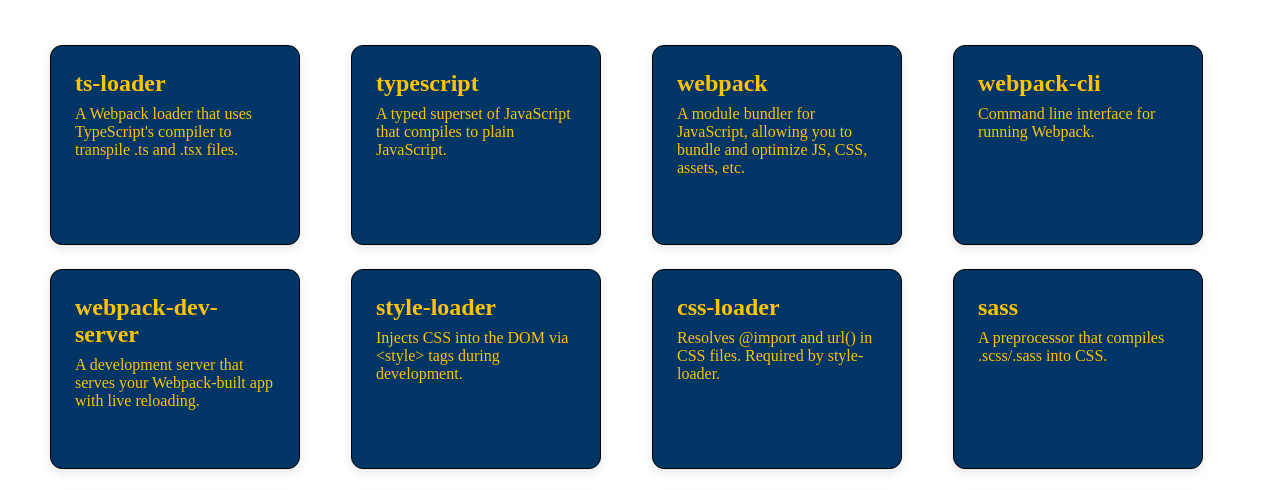
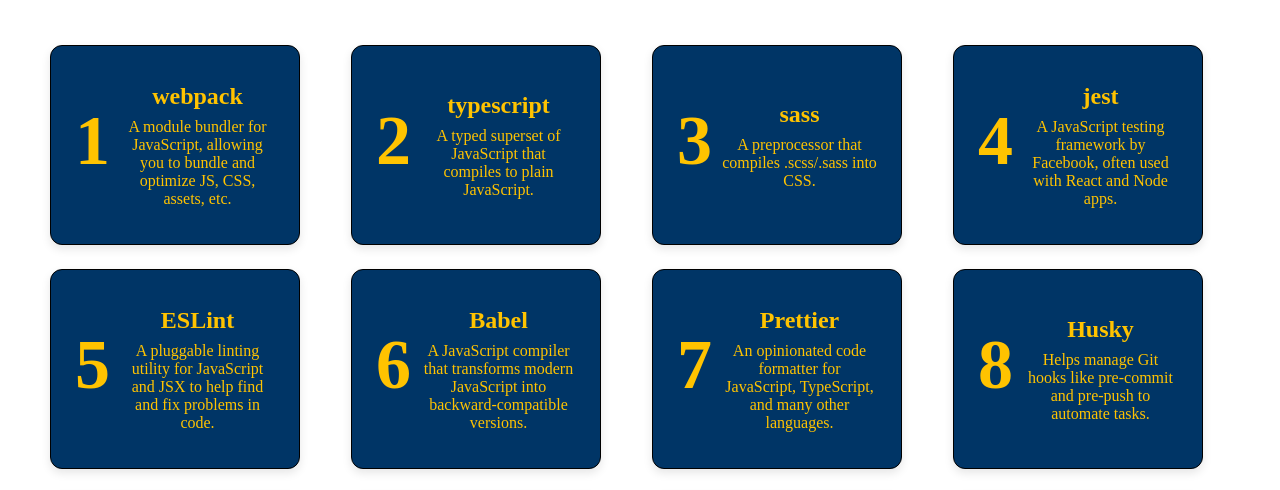
Before and after one commit to Avatar-J/Build-Tool-Showcase, a website built with webpack: page src/index.html in a window 1280 px wide. Shown: the part 83-573 px from the top of the page. Built offline with nearby package versions, Linux system fonts and the light colour scheme.

Commit message:
added css styling to toolcard

```diff
--- a/src/index.ts
+++ b/src/index.ts
@@ -10,8 +10,9 @@
   data: { tools: { name: string; description: string }[] },
   element: HTMLElement
 ) {
-  data.tools.forEach((tool) => {
-    createToolElement(tool, element);
+  data.tools.forEach((tool, index) => {
+    const newIndex: number = index + 1;
+    createToolElement(tool, element, newIndex);
   });
 }
 
--- a/src/style.scss
+++ b/src/style.scss
@@ -20,9 +20,6 @@
   min-height: 100%;
   width: 100%;
   padding: 20px;
-  display: flex;
-  flex-direction: column;
-  justify-content: space-between;
   color: variables.$lg-font-color;
 
   @include mixins.breakpoint(768px) {
@@ -105,11 +102,15 @@
   margin-top: 20px;
 
   @include mixins.breakpoint(768px) {
-    width: 100%;
+    width: 768px;
+  }
+
+  @include mixins.breakpoint(600px) {
+    width: 600px;
   }
 
   @include mixins.breakpoint(480px) {
-    width: 100%;
+    width: 480px;
   }
 }
 
@@ -123,10 +124,34 @@
   border: 1px solid black;
   width: 250px;
   height: 200px;
+  @include mixins.spaceBetween;
+  gap: variables.$base-padding;
+
+  @include mixins.breakpoint(768px) {
+    width: 320px;
+  }
+
+  @include mixins.breakpoint(600px) {
+    width: 100%;
+  }
+  @include mixins.breakpoint(480px) {
+    width: 100%;
+  }
 }
-// .darkTheme .tool-container {
-// }
-
+.tool-container:hover {
+  background-color: variables.$lg-bg-font-color;
+  color: variables.$lg-background-color;
+  transform: translateY(-5px);
+}
+.info {
+  @include mixins.spaceBetween;
+  flex-direction: column;
+  text-align: center;
+}
+.toolNumber {
+  font-size: 70px;
+  font-weight: bolder;
+}
 .tool-container h2 {
   margin-bottom: 0.5rem;
 }
--- a/src/utils.ts
+++ b/src/utils.ts
@@ -1,9 +1,17 @@
 export function createToolElement(
   data: { name: string; description: string },
-  element: HTMLElement
+  element: HTMLElement,
+  index: number
 ) {
   const listContainer = document.createElement('div');
   listContainer.classList.add('tool-container');
+
+  const info = document.createElement('div');
+  info.classList.add('info');
+
+  const toolNumber = document.createElement('h2');
+  toolNumber.classList.add('toolNumber');
+  toolNumber.textContent = index.toString();
 
   const title = document.createElement('h2');
   title.textContent = data.name;
@@ -11,8 +19,10 @@
   const desc = document.createElement('p');
   desc.textContent = data.description;
 
-  listContainer.appendChild(title);
-  listContainer.appendChild(desc);
+  listContainer.appendChild(toolNumber);
+  info.appendChild(title);
+  info.appendChild(desc);
+  listContainer.appendChild(info);
   if (element) {
     element.appendChild(listContainer);
   }
--- a/tools.json
+++ b/tools.json
@@ -1,17 +1,38 @@
 {
   "tools": [
     {
-      "name": "ts-loader",
-      "description": "A Webpack loader that uses TypeScript's compiler to transpile .ts and .tsx files."
+      "name": "webpack",
+      "description": "A module bundler for JavaScript, allowing you to bundle and optimize JS, CSS, assets, etc."
     },
     {
       "name": "typescript",
       "description": "A typed superset of JavaScript that compiles to plain JavaScript."
     },
     {
-      "name": "webpack",
-      "description": "A module bundler for JavaScript, allowing you to bundle and optimize JS, CSS, assets, etc."
+      "name": "sass",
+      "description": "A preprocessor that compiles .scss/.sass into CSS."
     },
+    {
+      "name": "jest",
+      "description": "A JavaScript testing framework by Facebook, often used with React and Node apps."
+    },
+    {
+      "name": "ESLint",
+      "description": "A pluggable linting utility for JavaScript and JSX to help find and fix problems in code."
+    },
+    {
+      "name": "Babel",
+      "description": "A JavaScript compiler that transforms modern JavaScript into backward-compatible versions."
+    },
+    {
+      "name": "Prettier",
+      "description": "An opinionated code formatter for JavaScript, TypeScript, and many other languages."
+    },
+    {
+      "name": "Husky",
+      "description": "Helps manage Git hooks like pre-commit and pre-push to automate tasks."
+    },
+
     {
       "name": "webpack-cli",
       "description": "Command line interface for running Webpack."
@@ -25,13 +46,14 @@
       "description": "Injects CSS into the DOM via <style> tags during development."
     },
     {
+      "name": "ts-loader",
+      "description": "A Webpack loader that uses TypeScript's compiler to transpile .ts and .tsx files."
+    },
+    {
       "name": "css-loader",
       "description": "Resolves @import and url() in CSS files. Required by style-loader."
     },
-    {
-      "name": "sass",
-      "description": "A preprocessor that compiles .scss/.sass into CSS."
-    },
+
     {
       "name": "sass-loader",
       "description": "A Webpack loader that compiles Sass/SCSS files into CSS."
@@ -40,10 +62,7 @@
       "name": "prettier",
       "description": "An opinionated code formatter to ensure consistent code style."
     },
-    {
-      "name": "jest",
-      "description": "A JavaScript testing framework by Facebook, often used with React and Node apps."
-    },
+
     {
       "name": "ts-jest",
       "description": "A Jest transformer that allows Jest to understand TypeScript."
```
